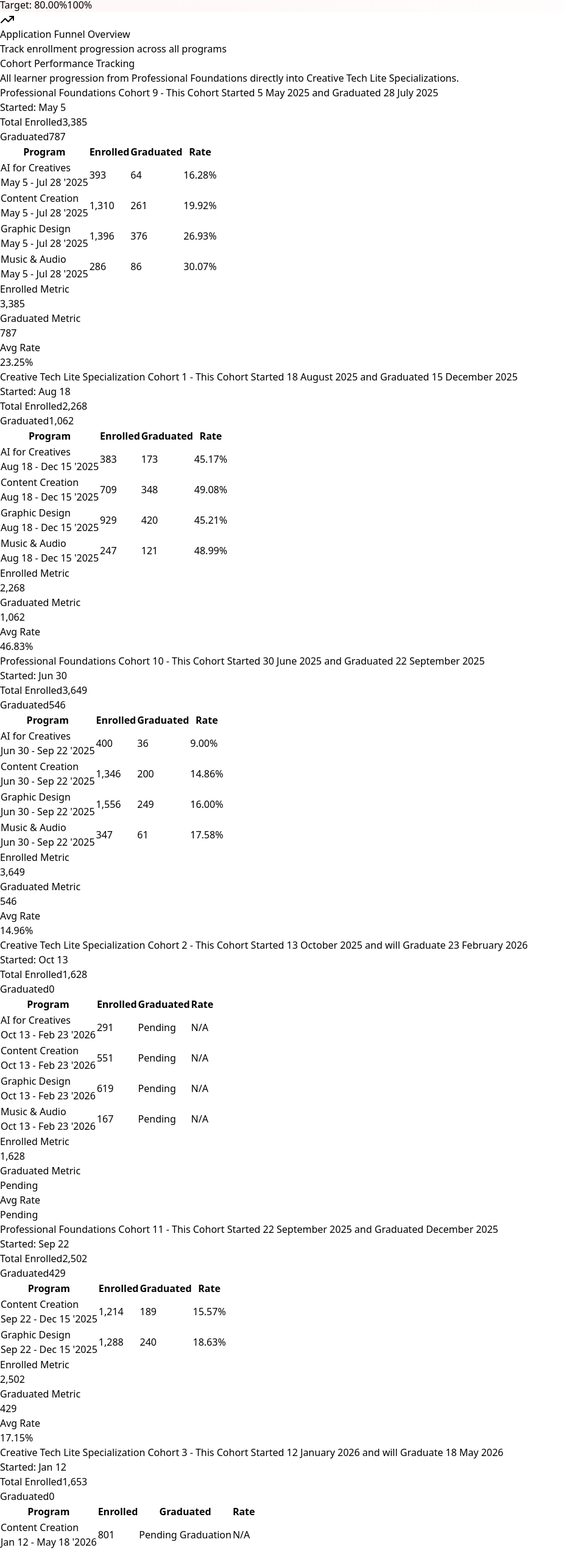
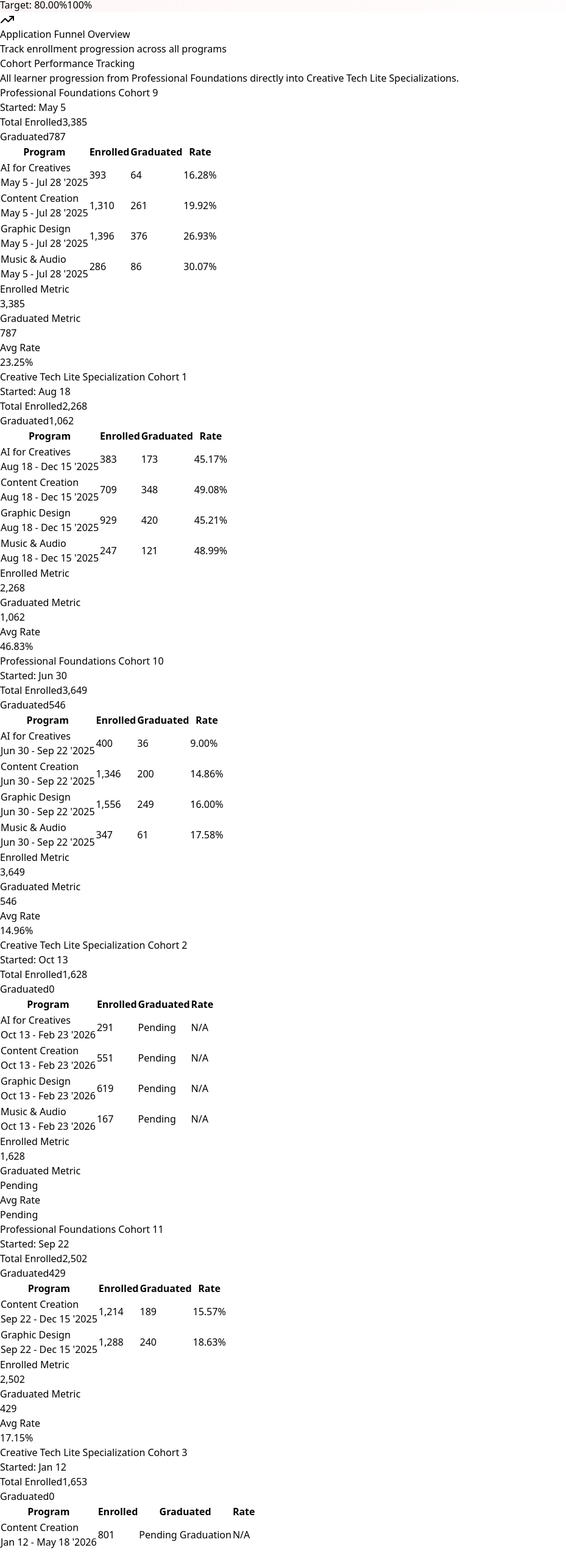
Before and after one commit to alxcreativeeconomy/creative-dashboard, a React (Vite) app: page / in a window 1280 px wide. Shown: the part 812-3359 px from the top of the page at 61% size, without its empty margins (0-929 px from the left). Built offline with nearby package versions, Linux system fonts and the light colour scheme.

Commit message:
Updated Security of the Sheets File

```diff
--- a/src/App.jsx
+++ b/src/App.jsx
@@ -29,14 +29,14 @@ const funnelData = [
 const cohortGroups = [
   {
     id: 'group1',
-    pfName: 'Professional Foundations Cohort 9 - This Cohort Started 5 May 2025 and Graduated 28 July 2025',
+    pfName: 'Professional Foundations Cohort 9',
     pfData: [
       { program: "AI for Creatives", enrolled: 393, graduated: 64, rate: "16.28%", dates: "May 5 - Jul 28 '2025" },
       { program: "Content Creation", enrolled: 1310, graduated: 261, rate: "19.92%", dates: "May 5 - Jul 28 '2025" },
       { program: "Graphic Design", enrolled: 1396, graduated: 376, rate: "26.93%", dates: "May 5 - Jul 28 '2025" },
       { program: "Music & Audio", enrolled: 286, graduated: 86, rate: "30.07%", dates: "May 5 - Jul 28 '2025" },
     ],
-    ctlsName: 'Creative Tech Lite Specialization Cohort 1 - This Cohort Started 18 August 2025 and Graduated 15 December 2025',
+    ctlsName: 'Creative Tech Lite Specialization Cohort 1',
     ctlsData: [
       { program: "AI for Creatives", enrolled: 383, graduated: 173, rate: "45.17%", dates: "Aug 18 - Dec 15 '2025" },
       { program: "Content Creation", enrolled: 709, graduated: 348, rate: "49.08%", dates: "Aug 18 - Dec 15 '2025" },
@@ -46,14 +46,14 @@ const cohortGroups = [
   },
   {
     id: 'group2',
-    pfName: 'Professional Foundations Cohort 10 - This Cohort Started 30 June 2025 and Graduated 22 September 2025',
+    pfName: 'Professional Foundations Cohort 10',
     pfData: [
       { program: "AI for Creatives", enrolled: 400, graduated: 36, rate: "9.00%", dates: "Jun 30 - Sep 22 '2025" },
       { program: "Content Creation", enrolled: 1346, graduated: 200, rate: "14.86%", dates: "Jun 30 - Sep 22 '2025" },
       { program: "Graphic Design", enrolled: 1556, graduated: 249, rate: "16.00%", dates: "Jun 30 - Sep 22 '2025" },
       { program: "Music & Audio", enrolled: 347, graduated: 61, rate: "17.58%", dates: "Jun 30 - Sep 22 '2025" },
     ],
-    ctlsName: 'Creative Tech Lite Specialization Cohort 2 - This Cohort Started 13 October 2025 and will Graduate 23 February 2026',
+    ctlsName: 'Creative Tech Lite Specialization Cohort 2',
     ctlsData: [
       { program: "AI for Creatives", enrolled: 291, graduated: "Pending", rate: "N/A", dates: "Oct 13 - Feb 23 '2026" },
       { program: "Content Creation", enrolled: 551, graduated: "Pending", rate: "N/A", dates: "Oct 13 - Feb 23 '2026" },
@@ -63,12 +63,12 @@ const cohortGroups = [
   },
   {
     id: 'group3',
-    pfName: 'Professional Foundations Cohort 11 - This Cohort Started 22 September 2025 and Graduated December 2025  ',
+    pfName: 'Professional Foundations Cohort 11',
     pfData: [
       { program: "Content Creation", enrolled: 1214, graduated: 189, rate: "15.57%", dates: "Sep 22 - Dec 15 '2025" },
       { program: "Graphic Design", enrolled: 1288, graduated: 240, rate: "18.63%", dates: "Sep 22 - Dec 15 '2025" },
     ],
-    ctlsName: 'Creative Tech Lite Specialization Cohort 3 - This Cohort Started 12 January 2026 and will Graduate 18 May 2026',
+    ctlsName: 'Creative Tech Lite Specialization Cohort 3',
     ctlsData: [
       { program: "Content Creation", enrolled: 801, graduated: "Pending Graduation", rate: "N/A", dates: "Jan 12 - May 18 '2026" },
       { program: "Graphic Design", enrolled: 852, graduated: "Pending Graduation", rate: "N/A", dates: "Jan 12 - May 18 '2026" },
@@ -126,7 +126,7 @@ const CohortSection = ({ title, data, bgColor }) => {
   return (
     <div className="flex flex-col border-b border-slate-100 last:border-0">
       <div className={`px-8 py-6 border-y border-slate-200 flex flex-col sm:flex-row sm:items-center sm:justify-between gap-4 ${bgColor}`}>
-        <div className="flex items-start gap-5">
+        <div className="flex items-start gap-4">
           <div className="flex flex-col justify-center">
             <div className="w-1.5 h-12 bg-gradient-to-b from-blue-500 via-blue-400 to-blue-300 rounded-full"></div>
           </div>
```
